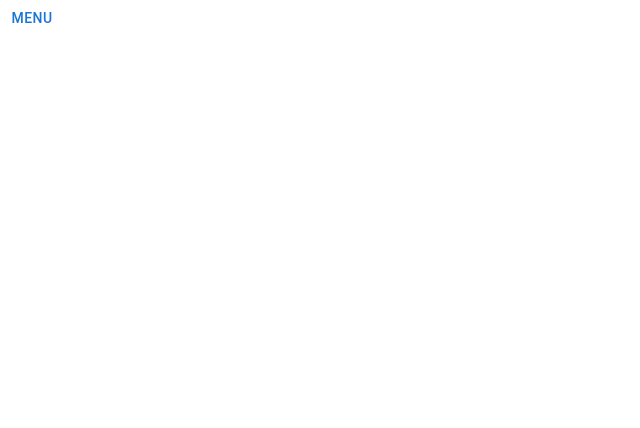
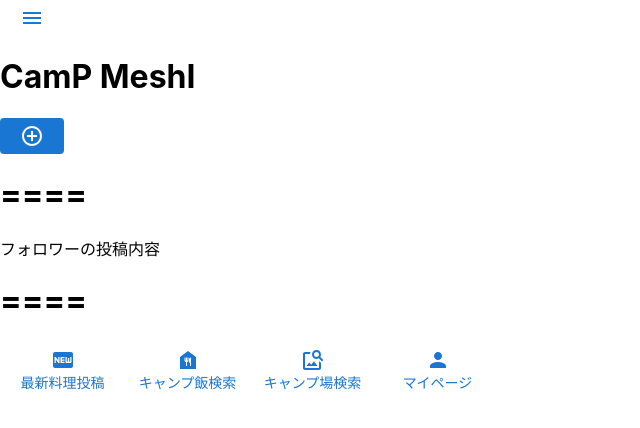
Before and after one commit to kentaohuchi/campmeshi, a React (Create React App) app: page / in a window 1280 px wide. Shown: the top 428 px of the page, without its empty margins (0-640 px from the left). Built offline with nearby package versions, Linux system fonts and the light colour scheme.

Commit message:
add.button

```diff
--- a/public/index.html
+++ b/public/index.html
@@ -2,7 +2,7 @@
 <html lang="ja">
   <head>
     <meta charset="utf-8" />
-    <title>CamP MeShI</title>
+    <title>CamP MeshI</title>
   </head>
   <body>
 
--- a/src/App.js
+++ b/src/App.js
@@ -1,12 +1,27 @@
 import * as React from 'react';
 import CustomizedMenus from "./CustomizedMenus";
+import Button from "./Button";
+import AddCircleOutlineIcon from '@mui/icons-material/AddCircleOutline';
+import Menubar from "./Menubar";
+import FoodBankIcon from '@mui/icons-material/FoodBank';
+import FiberNewIcon from '@mui/icons-material/FiberNew';
+import ImageSearchIcon from '@mui/icons-material/ImageSearch';
+import PersonIcon from '@mui/icons-material/Person';
 
 function App() {
   return (
+    <div>
+      <Header/>
+      <Main/>
+      <Footer/>
+    </div>
+  );
+}
+
+function Header() {
+  return (
     <div className="App">
-      <header className="App-header">
         <CustomizedMenus
-        maintitle={'menu'}
         title1={'会員登録'}
         title2={'マイページ'}
         title3={'ログイン/ログアウト'}
@@ -15,11 +30,44 @@ function App() {
         title6={'キャンプ場検索'}
         title7={'退会'}
         />
+        <h1>CamP MeshI</h1>
+        <Button
+        Buttonname={<AddCircleOutlineIcon/>}
+        />
 
-
-      </header>
     </div>
   );
 }
 
+function Main(){
+  return(
+    <main>
+      <div>
+        <h1>====</h1>
+        <p>フォロワーの投稿内容</p>
+        <h1>====</h1>
+      </div>
+    </main>
+  )
+}
+
+function Footer(){
+  return(
+    <footer>
+      <div>
+      <Menubar
+      newfoods={"最新料理投稿"}
+      news={<FiberNewIcon/>}
+      label={"キャンプ飯検索"}
+      cooking={<FoodBankIcon/>}
+      campserch={'キャンプ場検索'}
+      mountain={<ImageSearchIcon/>}
+      mypage={'マイページ'}
+      person={<PersonIcon/>}
+      />
+      </div>
+    </footer>
+  );
+}
+
 export default App;
--- /dev/null
+++ b/src/Button.js
@@ -0,0 +1,10 @@
+import * as React from 'react';
+import Button from '@mui/material/Button';
+
+export default function DisableElevation(props) {
+  return (
+    <Button variant="contained" disableElevation>
+      {props.Buttonname}
+    </Button>
+  );
+}
--- a/src/CustomizedMenus.js
+++ b/src/CustomizedMenus.js
@@ -2,6 +2,7 @@ import * as React from 'react';
 import Button from '@mui/material/Button';
 import Menu from '@mui/material/Menu';
 import MenuItem from '@mui/material/MenuItem';
+import MenuIcon from '@mui/icons-material/Menu';
 
 export default function BasicMenu(props) {
   const [anchorEl, setAnchorEl] = React.useState(null);
@@ -22,7 +23,7 @@ export default function BasicMenu(props) {
         aria-expanded={open ? 'true' : undefined}
         onClick={handleClick}
       >
-        {props.maintitle}
+        <MenuIcon/>
       </Button>
       <Menu
         id="basic-menu"
--- /dev/null
+++ b/src/Menubar.js
@@ -0,0 +1,40 @@
+import * as React from 'react';
+import BottomNavigation from '@mui/material/BottomNavigation';
+import BottomNavigationAction from '@mui/material/BottomNavigationAction';
+import FolderIcon from '@mui/icons-material/Folder';
+import RestoreIcon from '@mui/icons-material/Restore';
+import FavoriteIcon from '@mui/icons-material/Favorite';
+import LocationOnIcon from '@mui/icons-material/LocationOn';
+
+export default function LabelBottomNavigation(props) {
+  const [value, setValue] = React.useState('recents');
+
+  const handleChange = (event) => {
+    setValue(newValue);
+  };
+
+  return (
+    <BottomNavigation sx={{ width: 500 }} value={value} onChange={handleChange}>
+      <BottomNavigationAction
+        label={props.newfoods}
+        value="recents"
+        icon={props.news}
+      />
+      <BottomNavigationAction
+        label={props.label}
+        value="recents"
+        icon={props.cooking}
+      />
+      <BottomNavigationAction
+        label={props.campserch}
+        value="recents"
+        icon={props.mountain}
+      />
+      <BottomNavigationAction
+      label={props.mypage}
+      value="recents"
+      icon={props.person}
+      />
+    </BottomNavigation>
+  );
+}
```
Also changed, not shown: package.json (+8 -1 lines), .eslintrc.json (added), 1 other file (tests, documents, lock files or other folders).
